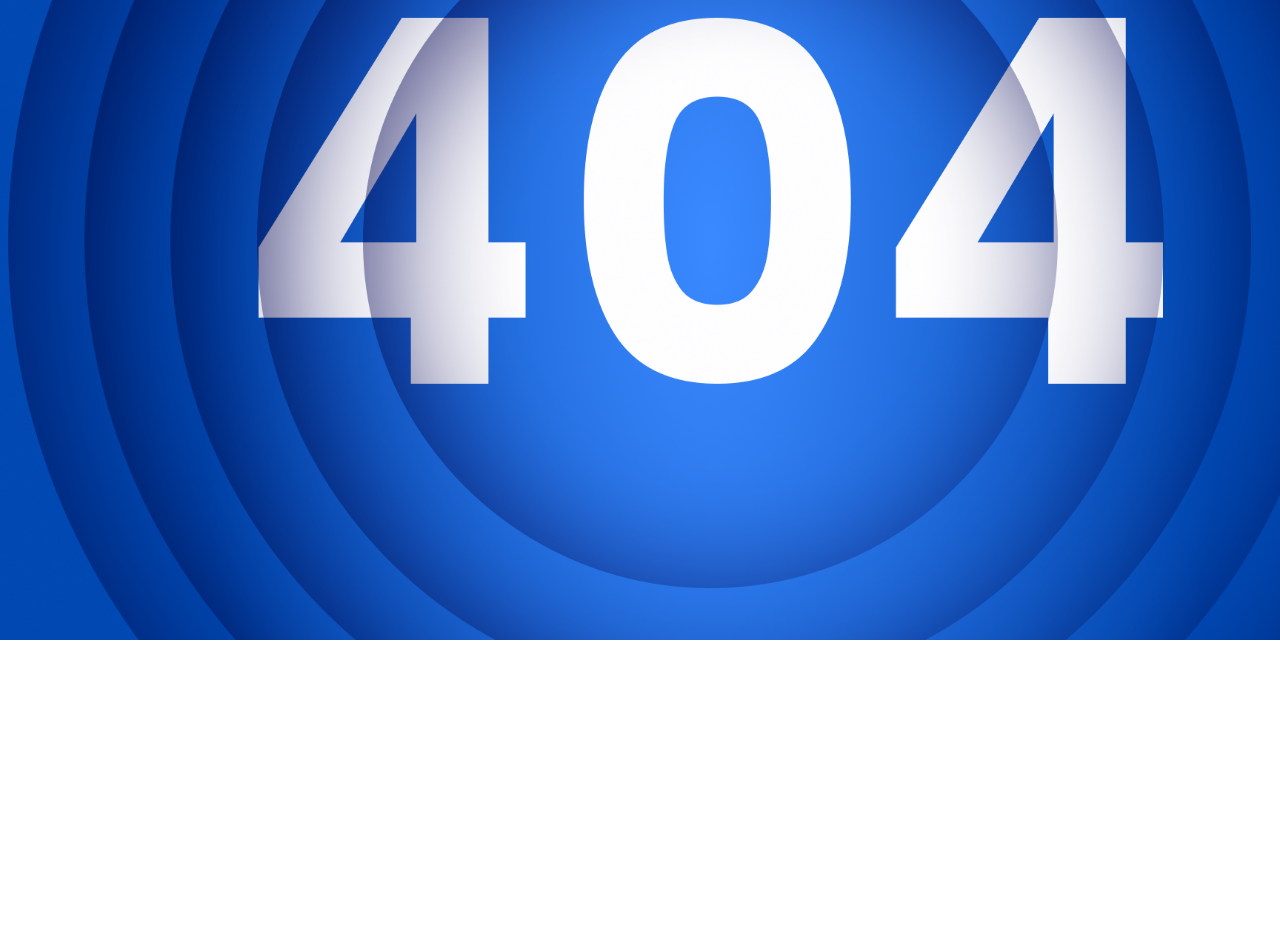
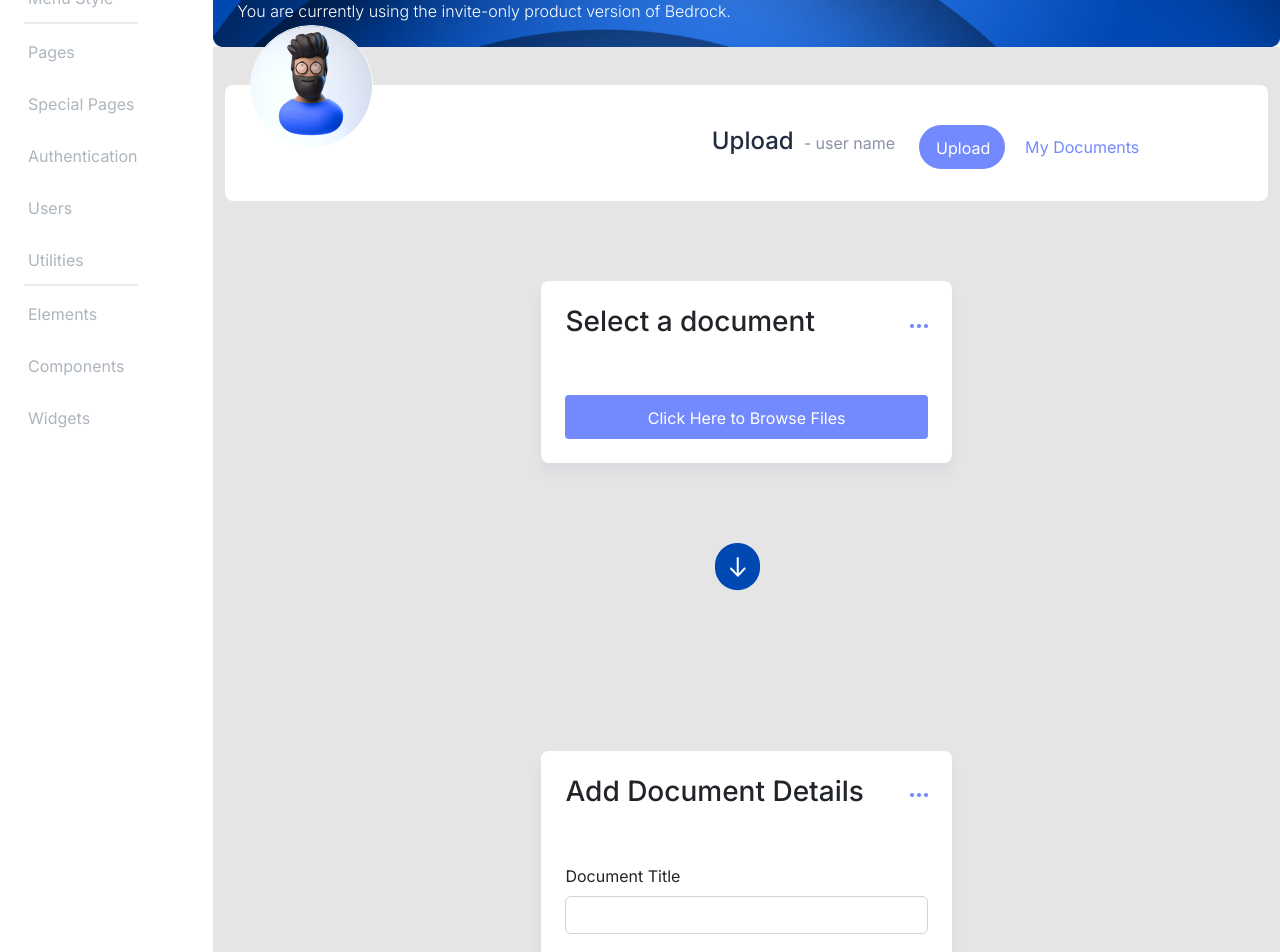
Before and after one commit to shubhamanandspeqto/HopeUi, a React (Create React App) app: page /dashboard/upload in a window 1280 px wide. Shown: the part 160-1112 px from the top of the page. Before the commit the page ends 800 px from the top, so only its background shows below. Built offline with nearby package versions, Linux system fonts and the light colour scheme.

Commit message:
bedrock upload

```diff
--- a/src/App.js
+++ b/src/App.js
@@ -10,6 +10,7 @@ import LockScreen from "./components/login/LockScreen";
 import ResetPassword from "./components/login/ResetPassword";
 import Error404 from "./components/common/Error404";
 import Billing from "./components/admin/Billing";
+import Upload from "./components/Bedrock/Bedrock-upload/Upload.jsx";
 
 function App() {
   return (
@@ -17,6 +18,7 @@ function App() {
       <Routes>
         <Route path="/dashboard" element={<Dashboard />}>
           <Route path="bedrock" element={<Bedrock />} />
+          <Route path="upload" element={<Upload />} />
           <Route path="billing" element={<Billing />} />
         </Route>
         <Route exact path="/" element={<Login />} />
--- /dev/null
+++ b/src/components/Bedrock/Bedrock-upload/Upload.css
@@ -0,0 +1,73 @@
+.bedrock-upload-button button {
+  justify-content: center;
+  align-items: center;
+  padding: 8px 16px;
+  width: 86px;
+  height: 44px;
+  background: #738afe;
+  border-radius: 50px;
+  font-family: "Inter";
+  font-style: normal;
+  font-weight: 400;
+  font-size: 16px;
+  line-height: 175%;
+  color: #ffffff;
+}
+.bedrock-upload-button {
+  display: flex;
+  flex-direction: row;
+  align-items: center;
+}
+.bedrock-upload-button p {
+  font-family: "Inter";
+  font-style: normal;
+  font-weight: 400;
+  font-size: 16px;
+  line-height: 175%;
+  color: #738afe;
+  padding-left: 20px;
+}
+.bedrockUpload-card-content {
+  display: flex;
+  flex-direction: row;
+  justify-content: space-between;
+  align-content: center;
+  align-items: center;
+  padding-bottom: 3rem;
+}
+.bedrockUpload-card button {
+  justify-content: center;
+  align-items: center;
+  padding: 8px 24px;
+  width: 100%;
+  height: 44px;
+  background: #738afe;
+  border-radius: 4px;
+  font-family: "Inter";
+  font-style: normal;
+  font-weight: 400;
+  font-size: 16px;
+  line-height: 175%;
+  text-align: center;
+  color: #ffffff;
+}
+.bedrockUpload-card {
+  align-items: flex-start;
+  padding: 24px;
+  gap: 40px;
+  left: 793px;
+  top: 784px;
+  background: #ffffff;
+  box-shadow: 0px 10px 13px rgba(17, 38, 146, 0.05);
+  border-radius: 8px;
+}
+.card-row {
+  justify-content: center;
+  padding-top: 10rem;
+  padding-bottom: 5rem;
+}
+.card-row-2 {
+  justify-content: center;
+  padding-top: 5rem;
+  padding-bottom: 5rem;
+}
--- /dev/null
+++ b/src/components/Bedrock/Bedrock-upload/Upload.jsx
@@ -0,0 +1,140 @@
+import React from "react";
+import "../Bedrock-upload/Upload.css";
+
+export default function Upload() {
+  return (
+    <div>
+      <div className="special-page-container">
+        <div className="d-flex justify-content-between special-page-heading bed-padding px-4 py-5">
+          <div className="d-flex flex-column">
+            <h2>Hello! Welcome to Bedrock.</h2>
+            <p>
+              You are currently using the invite-only product version of
+              Bedrock.
+            </p>
+          </div>
+        </div>
+
+        <div className="bedrock">
+          <div className="container">
+            <div className="row">
+              <section className="bedrockProfile">
+                <div className="container">
+                  <div className="row bedrock-row">
+                    <div className="col-md-4">
+                      <div className="bedrock-image">
+                        <img
+                          src="/assets/beared-guy.png"
+                          alt="bearedguy"
+                          className="img-fluid"
+                        />
+                      </div>
+                    </div>
+
+                    <div className="col-md-4">
+                      <div className="bedrock-content">
+                        <p className="lead">
+                          Upload<span>- user name</span>
+                        </p>
+                      </div>
+                    </div>
+                    <div className="col-md-4">
+                      <div className="bedrock-upload-button">
+                        <button className="btn">Upload</button>
+                        <p>My Documents</p>
+                      </div>
+                    </div>
+                  </div>
+                </div>
+              </section>
+              <section className="bedrockUpload">
+                <div className="container">
+                  <div className="row card-row-2">
+                    <div className="col-md-5">
+                      <div className="bedrockUpload-card">
+                        <div className="bedrockUpload-card-content">
+                          <h3>Select a document</h3>
+                          <img
+                            src="/assets/bedrock-dot.png"
+                            alt=""
+                            className="img-fluid"
+                          />
+                        </div>
+                        <button className="btn">
+                          Click Here to Browse Files
+                        </button>
+                      </div>
+                    </div>
+                  </div>
+
+                  <div className="row justify-content-center">
+                    <div className="col-md-1">
+                      <img
+                        src="/assets/arrow.png"
+                        alt=""
+                        className="img-fluid"
+                      />
+                    </div>
+                  </div>
+
+                  <div className="row card-row">
+                    <div className="col-md-5">
+                      <div className="bedrockUpload-card">
+                        <div className="bedrockUpload-card-content">
+                          <h3>Add Document Details</h3>
+                          <img
+                            src="/assets/bedrock-dot.png"
+                            alt=""
+                            className="img-fluid"
+                          />
+                        </div>
+                        <form>
+                          <div class="mb-3">
+                            <label for="" class="form-label">
+                              Document Title
+                            </label>
+                            <input type="text" class="form-control" />
+                          </div>
+                          <div class="mb-3">
+                            <label for="" class="form-label">
+                              Document Desc
+                            </label>
+                            <input type="text" class="form-control" />
+                          </div>
+
+                          <button type="submit" class="btn btn-primary">
+                            Submit
+                          </button>
+                        </form>
+                      </div>
+                    </div>
+                  </div>
+                </div>
+              </section>
+
+              <section className="bedrockUpload">
+                <div className="container">
+                  <div className="row card-row-2">
+                    <div className="col-md-5">
+                      <div className="bedrockUpload-card">
+                        <div className="bedrockUpload-card-content">
+                          <h3>Sign Transaction</h3>
+                          <img
+                            src="/assets/bedrock-dot.png"
+                            alt=""
+                            className="img-fluid"
+                          />
+                        </div>
+                        <button className="btn">Sign Transaction</button>
+                      </div>
+                    </div>
+                  </div>
+                </div>
+              </section>
+            </div>
+          </div>
+        </div>
+      </div>
+    </div>
+  );
+}
--- a/src/components/Bedrock/Bedrock.css
+++ b/src/components/Bedrock/Bedrock.css
@@ -31,6 +31,9 @@
   display: block;
   max-width: 100%;
   margin-top: -34px;
+}
+.bed-padding {
+  height: 212px;
 }
 .bedrock-content p {
   font-family: "Inter";
--- a/src/components/Bedrock/Bedrock.jsx
+++ b/src/components/Bedrock/Bedrock.jsx
@@ -3,6 +3,23 @@ import "../Bedrock/Bedrock.css";
 
 export default function Bedrock() {
   return (
+    <div className="special-page-container">
+      <div className="d-flex justify-content-between special-page-heading bed-padding px-4 py-5">
+        <div className="d-flex flex-column">
+          <h2>Hello Devs !</h2>
+          <p>
+            We are on a mission to help developers like you to build beautiful
+            projects for FREE.
+          </p>
+        </div>
+        <div>
+          <button>
+            <img src="/assets/VoiceIcon.png" alt="" />
+            Announcments
+          </button>
+        </div>
+      </div>
+
       <div className="bedrock">
         <div className="container">
           <div className="row">
@@ -192,18 +209,19 @@ export default function Bedrock() {
                     <div className="row mt-4">
                       <div className="col-md-1">
                         <img
-                        src="./assets/logo.png"
+                          src="/assets/logo.png"
                           alt=""
                           className="img-fluid"
                         />
                       </div>
                       <div className="col-md-11">
                         <p className="lead bottom-p">
-                        Lorem ipsum dolor sit amet, consectetur adipiscing elit.
-                        Ligula interdum tellus sed scelerisque sed habitasse
-                        pharetra odio. In sem nunc ac cursus maecenas. Et
-                        tincidunt ultrices non et quis elit. Libero dignissim
-                        laoreet mattis mollis molestie vitae odio morbi sed.
+                          Lorem ipsum dolor sit amet, consectetur adipiscing
+                          elit. Ligula interdum tellus sed scelerisque sed
+                          habitasse pharetra odio. In sem nunc ac cursus
+                          maecenas. Et tincidunt ultrices non et quis elit.
+                          Libero dignissim laoreet mattis mollis molestie vitae
+                          odio morbi sed.
                         </p>
                       </div>
                       <p className="lead print">
@@ -222,5 +240,6 @@ export default function Bedrock() {
           </div>
         </div>
       </div>
+    </div>
   );
 }
--- a/src/components/admin/Dashboard.jsx
+++ b/src/components/admin/Dashboard.jsx
@@ -1,26 +1,23 @@
-import React from 'react'
-import { Outlet } from 'react-router-dom'
-import Footer from '../common/Footer'
-import Navbar from '../common/Navbar'
-import Sidebar from '../common/Sidebar'
-
+import React from "react";
+import { Outlet } from "react-router-dom";
+import Footer from "../common/Footer";
+import Navbar from "../common/Navbar";
+import Sidebar from "../common/Sidebar";
 
 export default function Dashboard() {
   return (
-        <div className='d-flex flex-column'>
+    <div className="d-flex flex-column">
       <Navbar />
-            <div className='d-flex w-100'>
-                <div className='' style={{ width: "20%" }}>
+      <div className="d-flex w-100">
+        <div className="" style={{ width: "20%" }}>
           <Sidebar />
         </div>
-                <div className='w-100' style={{ width: "80%", marginTop: "57px" }}>
+        <div className="w-100" style={{ width: "80%", marginTop: "57px" }}>
           {/* <img style={{width:"100%"}} src={"/assets/Outlet.jpeg"} /> */}
           <Outlet />
-                    <Footer />
+          {/* <Footer /> */}
         </div>
       </div>
-
     </div>
-
-    )
+  );
 }
```
Also changed, not shown: src/components/common/Footer.jsx (+7 -9 lines), public/assets/arrow.png (added), public/assets/bedrock-dot.png (added). Lines whose indentation alone changed are shown as unchanged.
